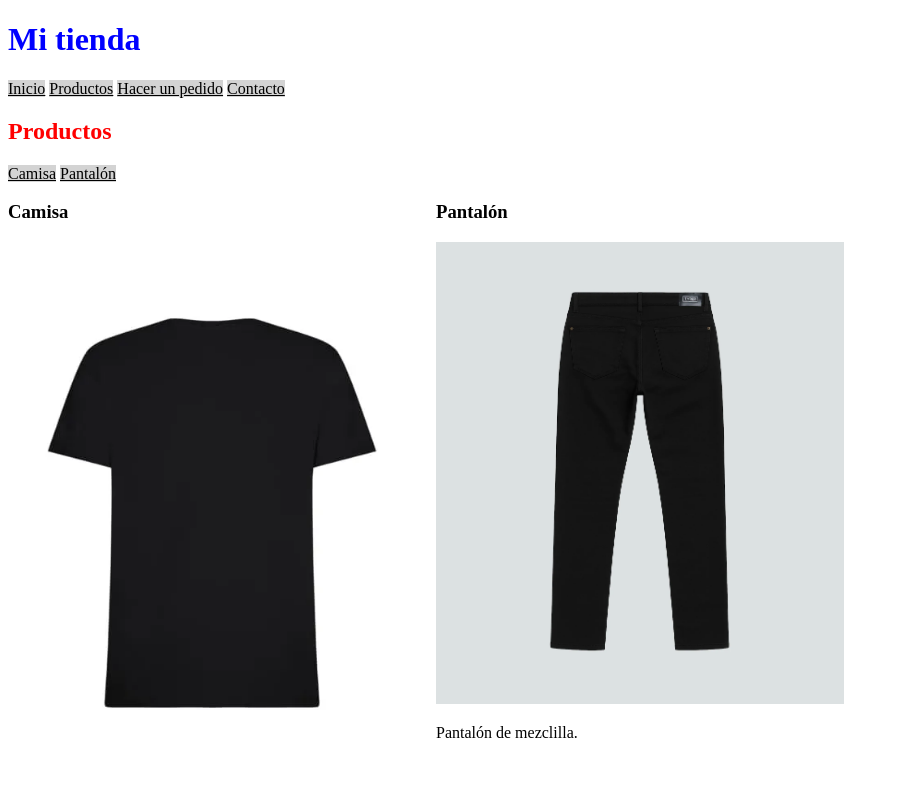
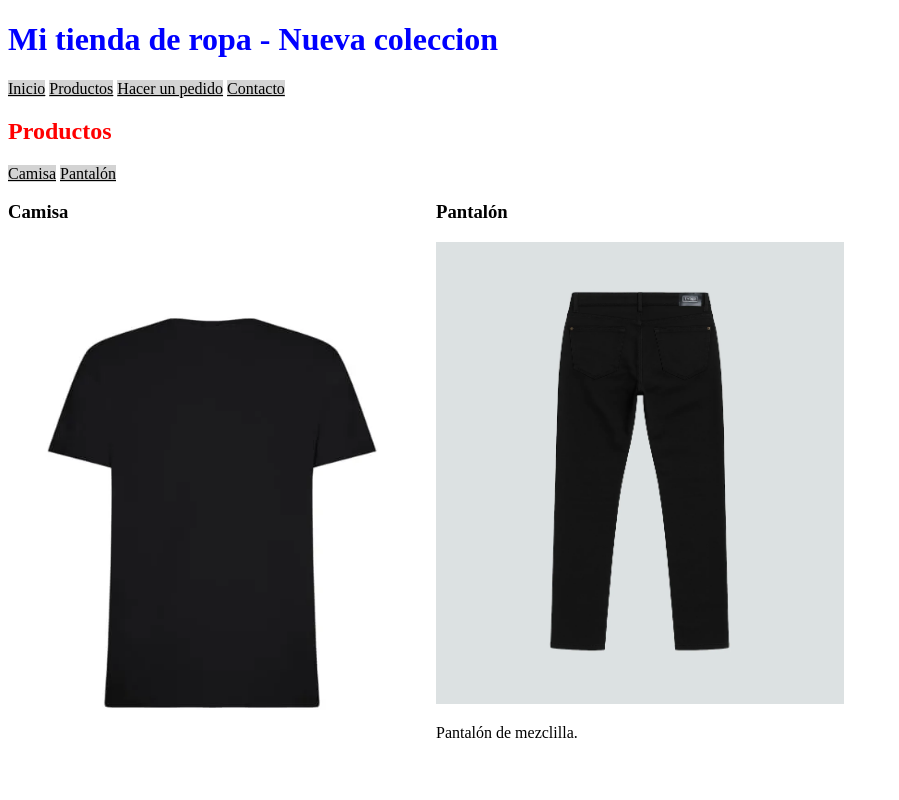
Before and after one commit to cristianchaverra/dia2-html, a plain HTML site: page index.html in a window 1280 px wide. Shown: the top 800 px of the page, without its empty margins (0-899 px from the left). Drawn offline with Linux system fonts and the light colour scheme.

Commit message:
Actualizar titulo de la tienda

```diff
--- a/index.html
+++ b/index.html
@@ -8,7 +8,7 @@
     </head>
     <body>
         <header id="inicio">
-            <h1>Mi tienda</h1>
+            <h1>Mi tienda de ropa - Nueva coleccion</h1>
         </header>
         <nav>
             <a href="#inicio">Inicio</a>
```
